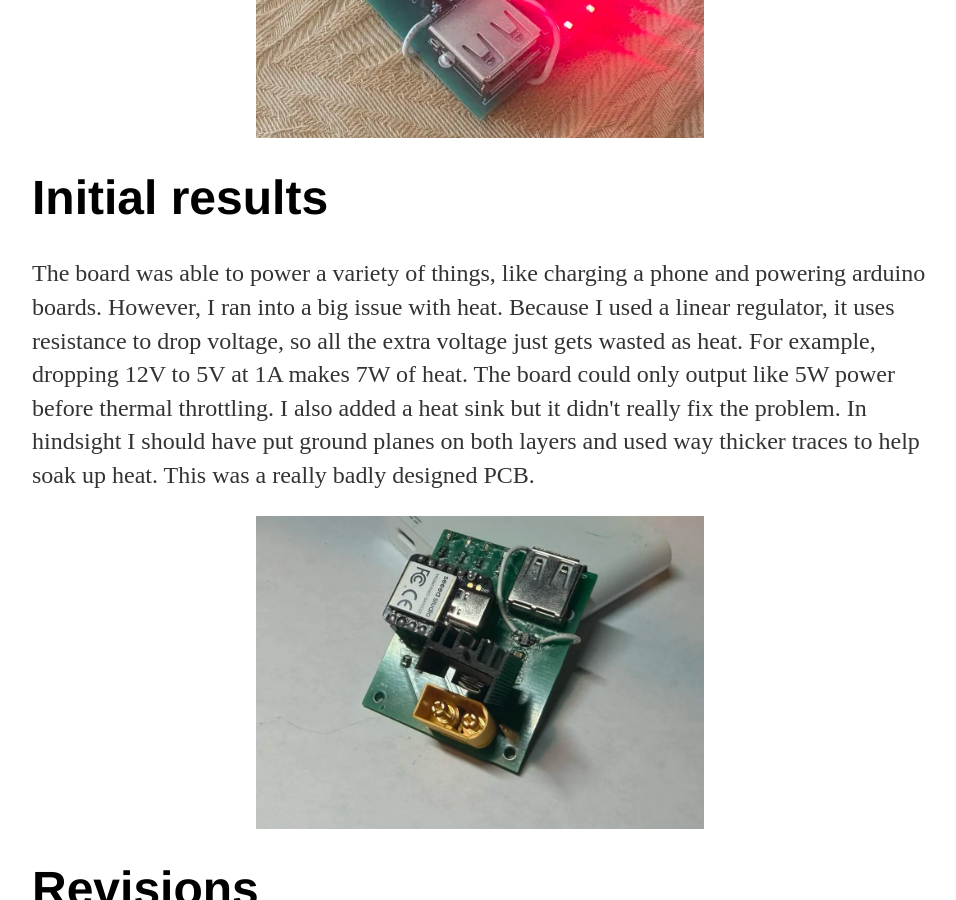
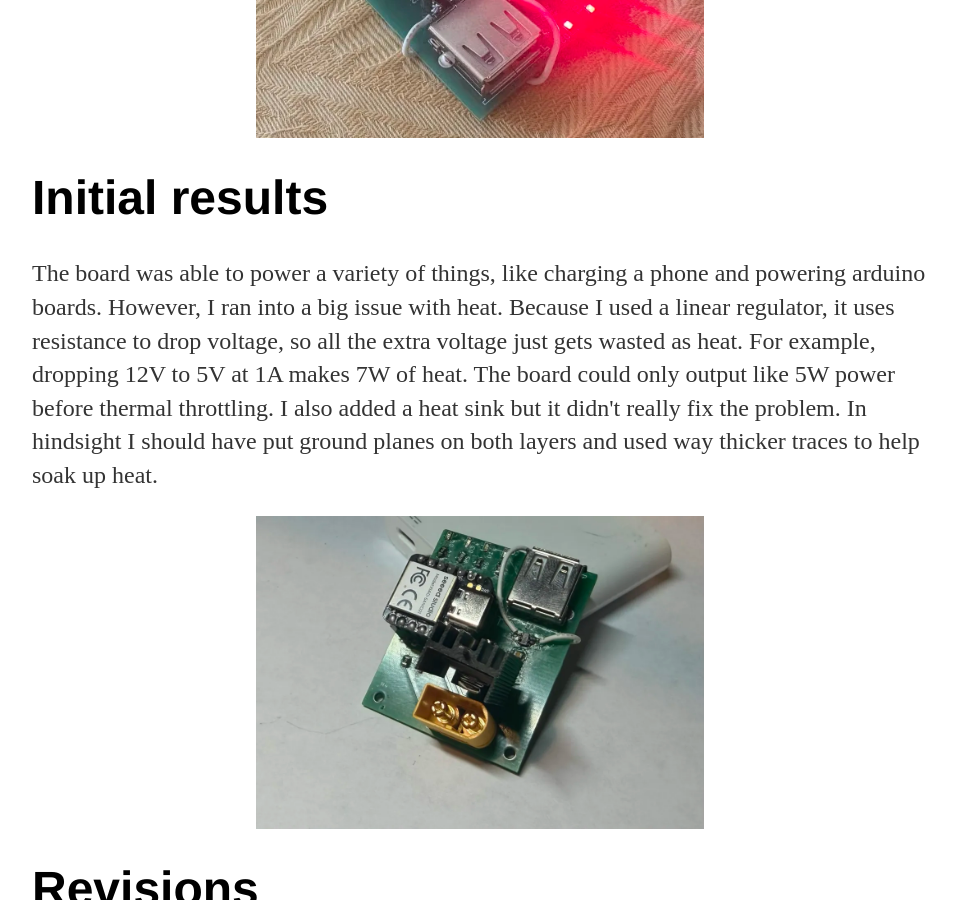
Before and after one commit to tfu1897/tfu1897.github.io, a Jekyll site: the page built from Projects/charger.html, in a window 1280 px wide and 900 px high, scrolled down 1368 px. Shown: the whole window, without its empty margins (160-1116 px from the left). Built offline with Jekyll 4.4.1, drawn with Linux system fonts in a browser that asks for light colours.

Commit message:
Update charger.html

```diff
--- a/Projects/charger.html
+++ b/Projects/charger.html
@@ -14,7 +14,7 @@ permalink: /Projects/charger/
 	<p>I used KiCAD to design the board, JLCPCB for fabrication, and I bought all the parts from Digikey and hand soldered everything (Bad idea)</p>
 		<img src="{{ 'images/boardon.jpg' | relative_url }}" class="centered-image">
 	<h1>Initial results</h1>
-	<p>The board was able to power a variety of things, like charging a phone and powering arduino boards.  However, I ran into a big issue with heat. Because I used a linear regulator, it uses resistance to drop voltage, so all the extra voltage just gets wasted as heat. For example, dropping 12V to 5V at 1A makes 7W of heat. The board could only output like 5W power before thermal throttling. I also added a heat sink but it didn't really fix the problem. In hindsight I should have put ground planes on both layers and used way thicker traces to help soak up heat. This was a really badly designed PCB. </p>
+	<p>The board was able to power a variety of things, like charging a phone and powering arduino boards.  However, I ran into a big issue with heat. Because I used a linear regulator, it uses resistance to drop voltage, so all the extra voltage just gets wasted as heat. For example, dropping 12V to 5V at 1A makes 7W of heat. The board could only output like 5W power before thermal throttling. I also added a heat sink but it didn't really fix the problem. In hindsight I should have put ground planes on both layers and used way thicker traces to help soak up heat. </p>
 		<img src="{{ 'images/board.jpg' | relative_url }}" class="centered-image">
 	<h1>Revisions</h1>
 	<p>To try to solve my heat issue, I added an external bypass transistor, using a TIP42C power transistor that could take up to 6A.  I also added a 4.7 ohm resistor in series with the voltage regulator.  From my understanding, when the voltage regulator draws more than about 200 mA, the voltage drop across the resistor and transistor base reaches 0.9V, allowing current to flow through the transistor, bypassing the regulator. </p>
```
